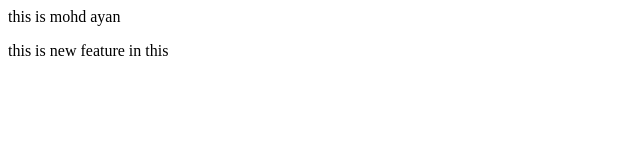
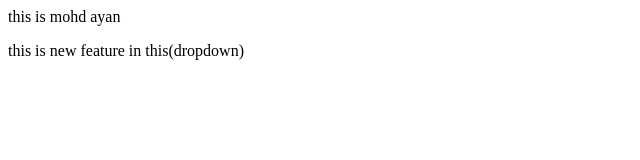
Before and after one commit to mdayansidd144/localrepo2, a plain HTML site: page index.html in a window 1280 px wide. Shown: the full height of the page, 0-640 px from the left. Drawn offline with Linux system fonts and the light colour scheme.

Commit message:
add dropdown

```diff
--- a/index.html
+++ b/index.html
@@ -1,2 +1,2 @@
 <p>this is mohd ayan</p>
-<p>this is new feature in this</p>
+<p>this is new feature in this(dropdown)</p>
```
